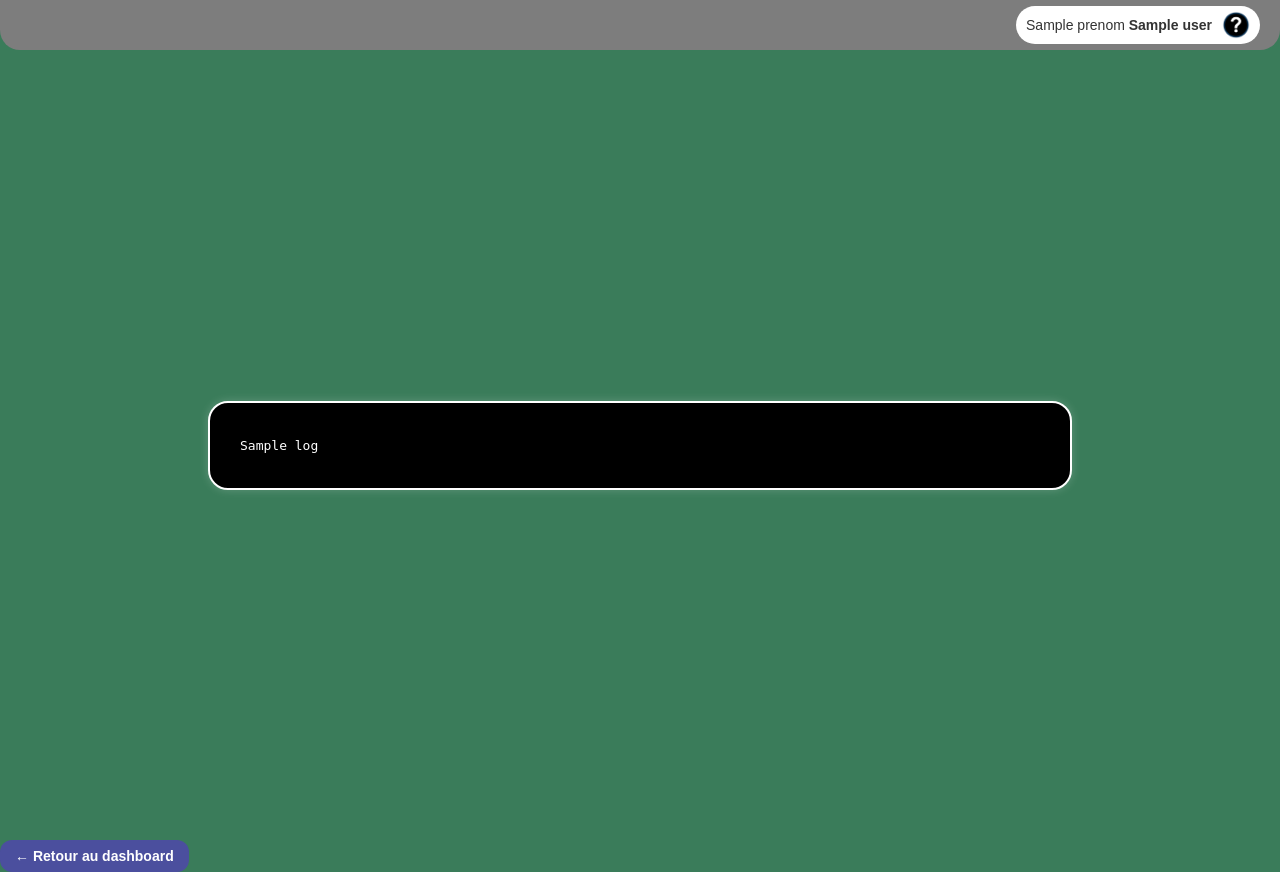
After one commit to Gimaxe/Projet-Syslog-AMRV-Code, a PHP site: template views/instance.php in a window 1280 px wide. The commit adds this page. Run offline with PHP 8.4, Linux system fonts and the light colour scheme; the template is opened without the code that fills it: most values are stand-ins (such as "Sample title", 1, 10 or a date in 2020).

Commit message:
Ajout page de connexion, page dashboard et instance

```diff
--- a/public/css/login.css
+++ b/public/css/login.css
@@ -1,32 +1,70 @@
+/* === STYLE COMMUN À TOUTES LES PAGES === */
 body {
-    margin: 0; padding: 0;
+  margin: 0;
+  padding: 0;
   font-family: Arial, sans-serif;
   background-color: #3a7c5a;
 }
+
+/* === BARRE DU HAUT === */
 .header {
   height: 50px;
   background-color: #7d7d7d;
   border-bottom-left-radius: 20px;
   border-bottom-right-radius: 20px;
+  display: flex;
+  justify-content: flex-end;
+  align-items: center;
+  padding: 0 20px;
 }
+
+/* Barre blanche avec le nom et avatar */
+.user-info {
+  display: flex;
+  align-items: center;
+  background-color: white;
+  padding: 5px 10px;
+  border-radius: 20px;
+  gap: 10px;
+}
+
+.user-name {
+  font-size: 14px;
+  color: #333;
+}
+
+.avatar {
+  width: 28px;
+  height: 28px;
+  background-size: cover;
+  background-position: center;
+  border-radius: 50%;
+}
+
+/* === CONTAINER CENTRAL === */
 .container {
   display: flex;
   justify-content: center;
   align-items: center;
   height: calc(100vh - 50px);
 }
+
+/* === FORMULAIRE DE CONNEXION === */
 .login-box {
   background-color: #d6d6d6;
   padding: 40px 60px;
   border-radius: 30px;
   box-shadow: 2px 2px 10px rgba(0,0,0,0.3);
   min-width: 300px;
+  text-align: center;
 }
+
 label {
   display: block;
   margin-bottom: 6px;
   font-weight: normal;
 }
+
 input[type="email"],
 input[type="password"] {
   width: 100%;
@@ -37,6 +75,7 @@ input[type="password"] {
   background-color: #b29b9b;
   font-size: 16px;
 }
+
 input[type="submit"] {
   background-color: #4b4f9e;
   color: white;
@@ -48,15 +87,19 @@ input[type="submit"] {
   font-size: 16px;
   transition: background-color 0.3s ease;
 }
+
 input[type="submit"]:hover {
   background-color: #373a70;
 }
+
+/* === MESSAGES D'ERREUR / SUCCÈS === */
 .error-message {
   color: red;
   text-align: center;
   margin-bottom: 20px;
   font-weight: bold;
 }
+
 .message-success {
   color: green;
   text-align: center;
@@ -70,3 +113,135 @@ input[type="submit"]:hover {
   margin-top: 15px;
   font-weight: bold;
 }
+
+/* === DASHBOARD BOX === */
+.dashboard-box {
+  background-color: #d6d6d6;
+  padding: 40px 60px;
+  border-radius: 30px;
+  box-shadow: 2px 2px 10px rgba(0,0,0,0.3);
+  min-width: 400px;
+  text-align: center;
+}
+
+/* === BOUTONS DU DASHBOARD === */
+.button-grid {
+  display: grid;
+  grid-template-columns: repeat(2, 1fr);
+  gap: 15px;
+  margin-top: 30px;
+}
+
+.button-grid button {
+  background-color: #4b4f9e;
+  color: white;
+  padding: 10px 20px;
+  border-radius: 15px;
+  border: none;
+  cursor: pointer;
+  font-size: 16px;
+  transition: background-color 0.3s ease;
+}
+
+.button-grid button:hover {
+  background-color: #373a70;
+}
+
+/* Header */
+.header {
+    height: 50px;
+    background-color: #7d7d7d;
+    border-bottom-left-radius: 20px;
+    border-bottom-right-radius: 20px;
+    display: flex;
+    align-items: center;
+    padding: 0 20px;
+}
+
+.btn-return {
+    background-color: #4b4f9e;
+    color: white;
+    border: none;
+    padding: 8px 15px;
+    border-radius: 12px;
+    cursor: pointer;
+    font-weight: bold;
+    font-size: 14px;
+    transition: background-color 0.3s ease;
+}
+
+.btn-return:hover {
+    background-color: #373a70;
+}
+
+.main-container {
+    display: flex;
+    justify-content: center;
+    align-items: center;
+    height: calc(100vh - 50px);
+    padding: 20px;
+}
+
+/* Rectangle noir arrondi avec bordure blanche */
+.logs-box {
+    background-color: #000;
+    border: 2px solid #fff;
+    border-radius: 25px;
+    padding: 30px 40px;
+    width: 700px;
+    color: #fff;
+    font-family: monospace;
+    max-height: 80vh;
+    overflow-y: auto;
+    box-shadow: 0 0 15px rgba(255, 255, 255, 0.3);
+}
+
+.logs-box p {
+    margin: 5px 0;
+}
+
+.logs-box {
+  background-color: #000;
+  border: 2px solid #fff;
+  border-radius: 25px;
+  padding: 30px 40px;
+  width: 700px;
+  color: #fff;
+  font-family: monospace;
+  max-height: 80vh;
+  overflow-y: auto;
+  box-shadow: 0 0 15px rgba(255, 255, 255, 0.3);
+}
+
+.logs-box p {
+  margin: 5px 0;
+  white-space: pre-wrap;
+  word-wrap: break-word;
+}
+.main-container {
+  display: flex;
+  justify-content: center;
+  align-items: center;
+  height: calc(100vh - 70px);
+  padding: 30px;
+}
+
+/* Boîte noire avec bord blanc et coins arrondis */
+.logs-box {
+  background-color: #000;
+  color: #fff;
+  border: 2px solid #fff;
+  border-radius: 20px;
+  padding: 30px;
+  width: 80%;
+  max-width: 800px;
+  max-height: 75vh;
+  overflow-y: auto;
+  box-shadow: 0 0 10px rgba(255, 255, 255, 0.2);
+  font-family: monospace;
+}
+
+.logs-box p {
+  margin: 5px 0;
+  white-space: pre-wrap;
+}
--- /dev/null
+++ b/views/instance.php
@@ -0,0 +1,34 @@
+<!DOCTYPE html>
+<html lang="fr">
+<head>
+  <meta charset="UTF-8" />
+  <title>Instance - Logs</title>
+  <link rel="stylesheet" href="/public/css/login.css" />
+</head>
+<body>
+  <div class="header">
+    <?php
+      $avatar = $userData['image_profil'] ?? '';
+      if (empty($avatar) || !file_exists(__DIR__ . '/../' . ltrim($avatar, '/'))) {
+        $avatar = 'public/images/avatars/avatar_defaut.png';
+      }
+    ?>
+    <div class="user-info">
+      <span class="user-name"><?= htmlspecialchars($userData['prenom']) ?> <strong><?= htmlspecialchars($userData['nom']) ?></strong></span>
+      <div class="avatar" style="background-image: url('/<?= ltrim($avatar, '/') ?>');"></div>
+    </div>
+  </div>
+
+  <main class="main-container">
+    <div class="logs-box">
+      <?php foreach($logs as $log): ?>
+        <p><?= htmlspecialchars($log) ?></p>
+      <?php endforeach; ?>
+    </div>
+  </main>
+
+  <div class="return-container">
+    <button class="btn-return" onclick="window.location.href='/dashboard'">← Retour au dashboard</button>
+  </div>
+</body>
+</html>
```
Also changed, not shown: controllers/DashboardController.php (added, +33 -0 lines), controllers/InstanceController.php (added, +33 -0 lines), controllers/UserController.php (+7 -18 lines), create_user.php (added, +32 -0 lines), index.php (+23 -0 lines), models/User.php (+11 -0 lines), views/dashboard.php (+22 -5 lines), public/images/avatars/avatar_Mathis.png (added), public/images/avatars/avatar_defaut.png (added). Lines whose indentation alone changed are shown as unchanged.
